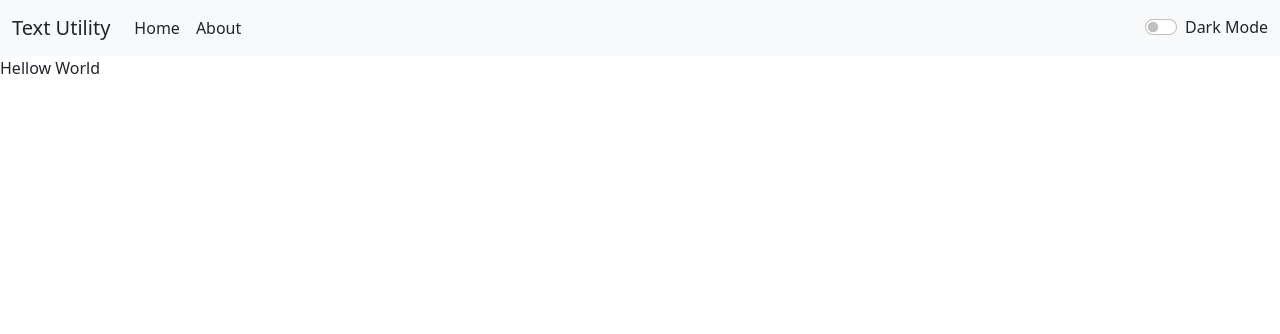
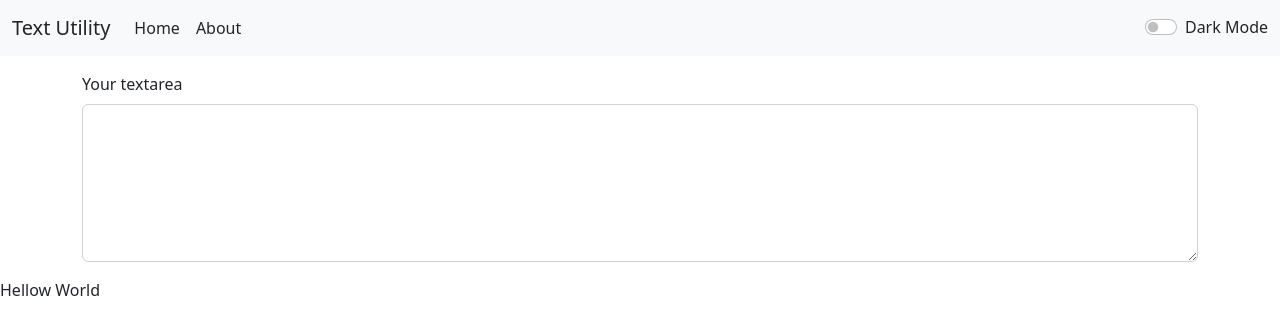
Before and after one commit to samyakjain125/Text-Utility-App, a React (Create React App) app: page / in a window 1280 px wide. Shown: the top 334 px of the page. Built offline with nearby package versions, Linux system fonts and the light colour scheme.

Commit message:
trying to do darkmode better, added textarea.js

```diff
--- a/public/index.html
+++ b/public/index.html
@@ -30,6 +30,7 @@
   </head>
   <body>
     <noscript>You need to enable JavaScript to run this app.</noscript>
+    <script src="https://cdn.jsdelivr.net/npm/bootstrap@5.2.0/dist/js/bootstrap.bundle.min.js" integrity="sha384-A3rJD856KowSb7dwlZdYEkO39Gagi7vIsF0jrRAoQmDKKtQBHUuLZ9AsSv4jD4Xa" crossorigin="anonymous"></script>
     <div id="root"></div>
     <!--
       This HTML file is a template.
--- a/src/App.js
+++ b/src/App.js
@@ -2,6 +2,7 @@
 // import './App.css';
 import React, { useState } from 'react'
 import Navbar from "./Components/Navbar";
+import TextArea from './Components/TextArea';
 
 function App() {
 
@@ -15,11 +16,13 @@
     }
   }
 
+
   return (
-    <>
+    <div >
     <Navbar title="Text Utility" mode={mode} toggleMode={toggleMode}/>
+    <TextArea/>
     Hellow World
-    </>
+    </div>
   );
 }
 
--- a/src/Components/Navbar.js
+++ b/src/Components/Navbar.js
@@ -18,9 +18,9 @@
         <a className={`nav-link text-${props.mode==="light"?"dark":"light"}`} href="#">About</a>
         </li>
       </ul>
-      <div class={`form-check form-switch text-${props.mode==="light"?"dark":"light"}`} >
-      <input class="form-check-input" onClick={props.toggleMode} type="checkbox" role="switch" id="flexSwitchCheckDefault"/>
-      <label class="form-check-label" for="flexSwitchCheckDefault">Dark Mode</label>
+      <div className={`form-check form-switch text-${props.mode==="light"?"dark":"light"}`} >
+      <input className="form-check-input" onClick={props.toggleMode} type="checkbox" role="switch" id="flexSwitchCheckDefault"/>
+      <label className="form-check-label" htmlFor="flexSwitchCheckDefault">Dark Mode</label>
       </div>
 
     </div>
--- /dev/null
+++ b/src/Components/TextArea.js
@@ -0,0 +1,13 @@
+import React from 'react'
+
+export default function TextArea() {
+
+  return (
+    <div className="container" >
+    <div className="mb-3 my-3">
+        <label htmlFor="exampleFormControlTextarea1" className="form-label">Your textarea</label>
+        <textarea className="form-control" id="exampleFormControlTextarea1" rows="6"></textarea>
+    </div>
+    </div>
+  )
+}
```
